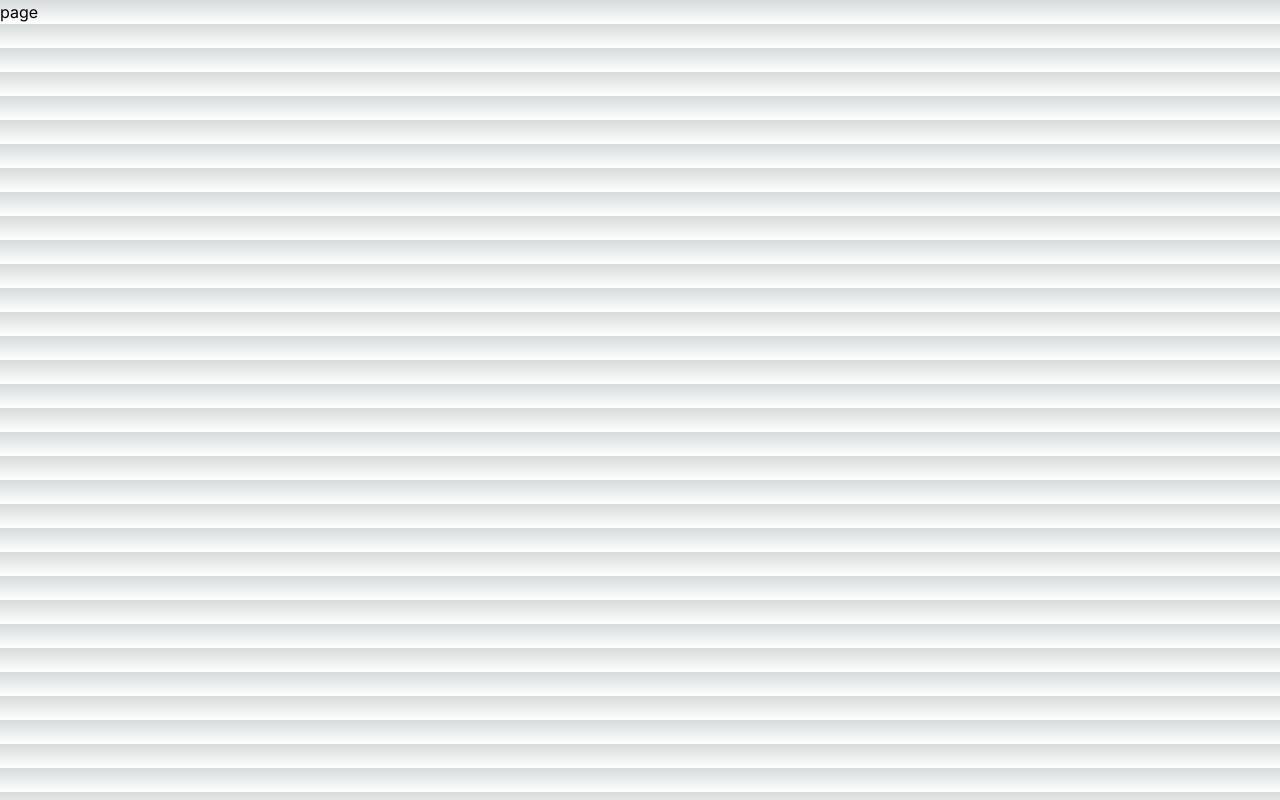
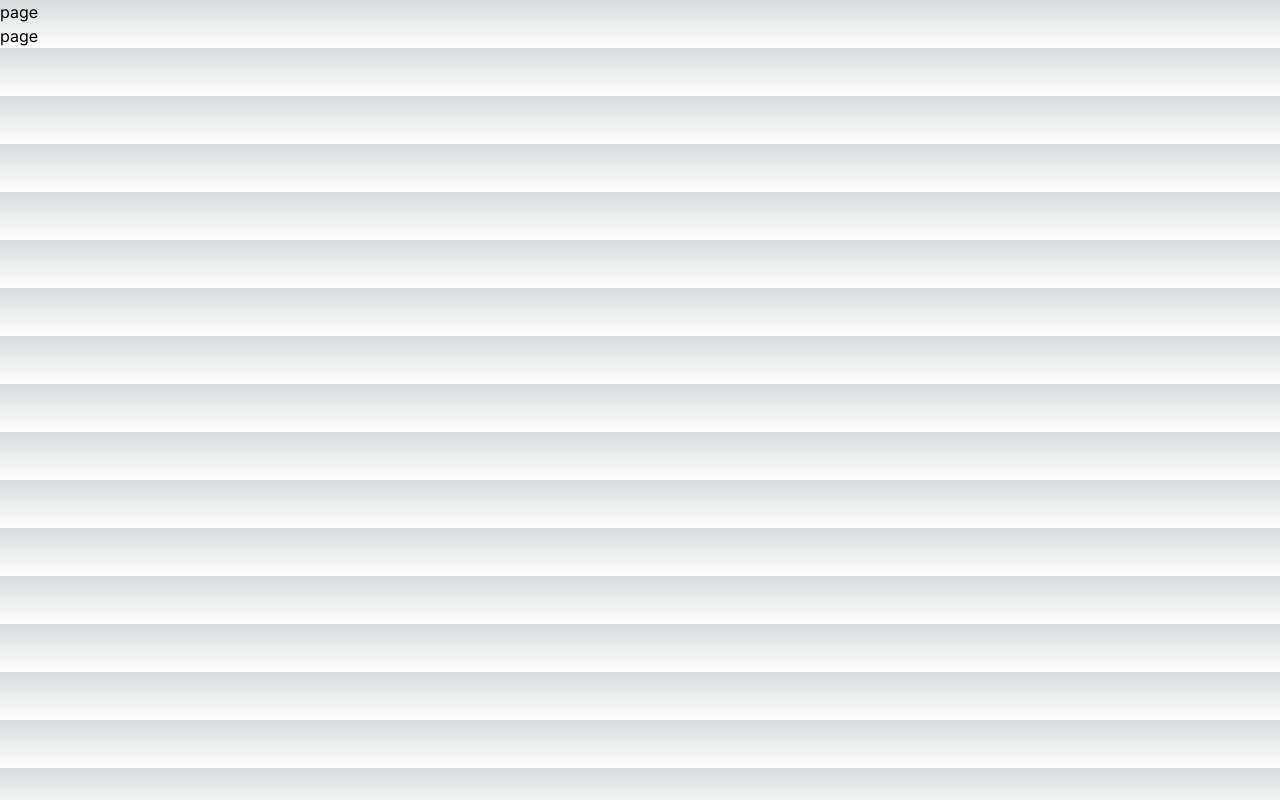
Before and after one commit to ShaheryarScriptsX/Admin-boilerplate, a Next.js app: page /user in a window 1280 px wide. Built offline with nearby package versions, Linux system fonts and the light colour scheme.

Commit message:
testing commit

```diff
--- a/app/user/page.js
+++ b/app/user/page.js
@@ -1,8 +1,10 @@
 import React from 'react'
 
 const page = () => {
+
+
   return (
-    <div>page</div>
+    <><div>page</div><div>page</div></>
   )
 }
 
```
